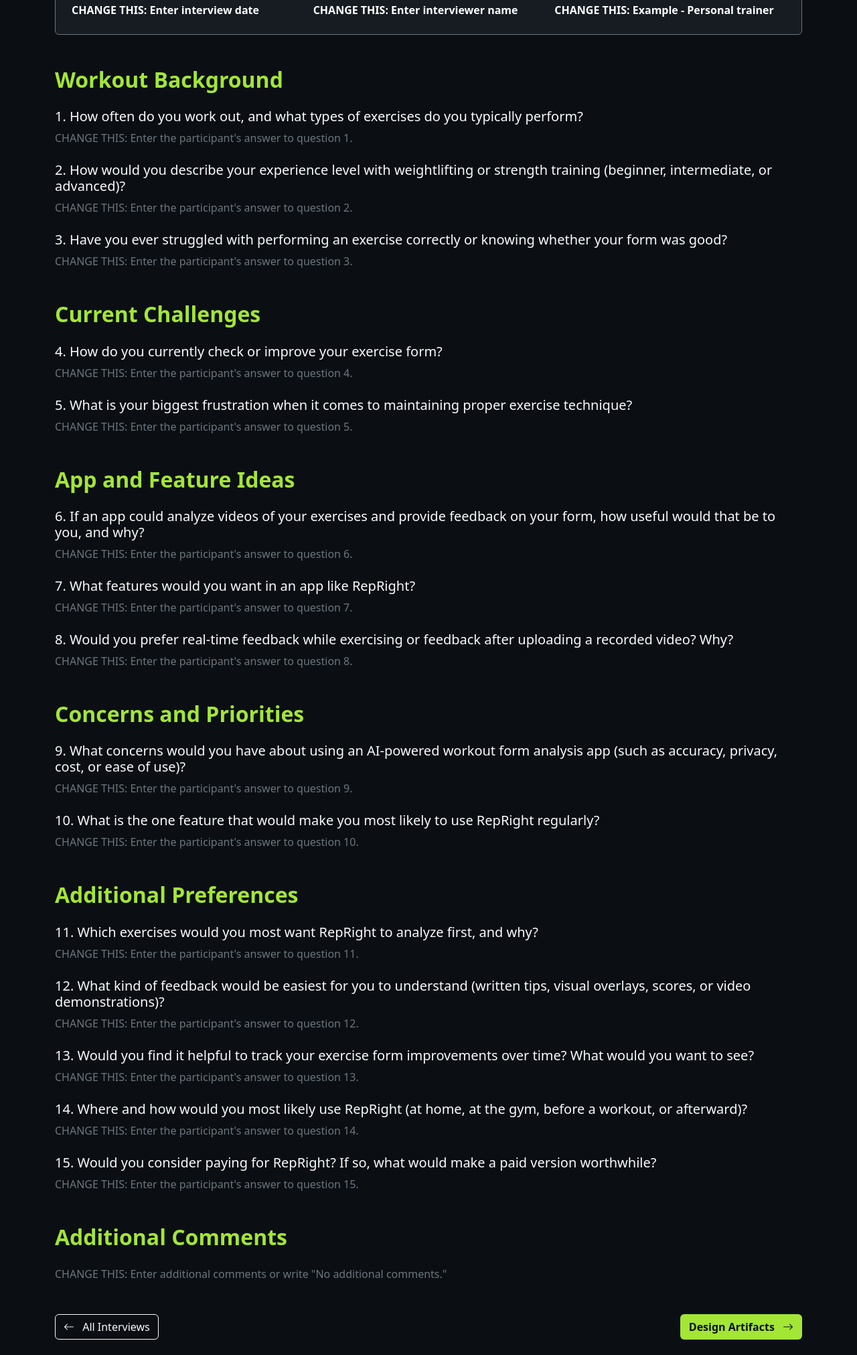
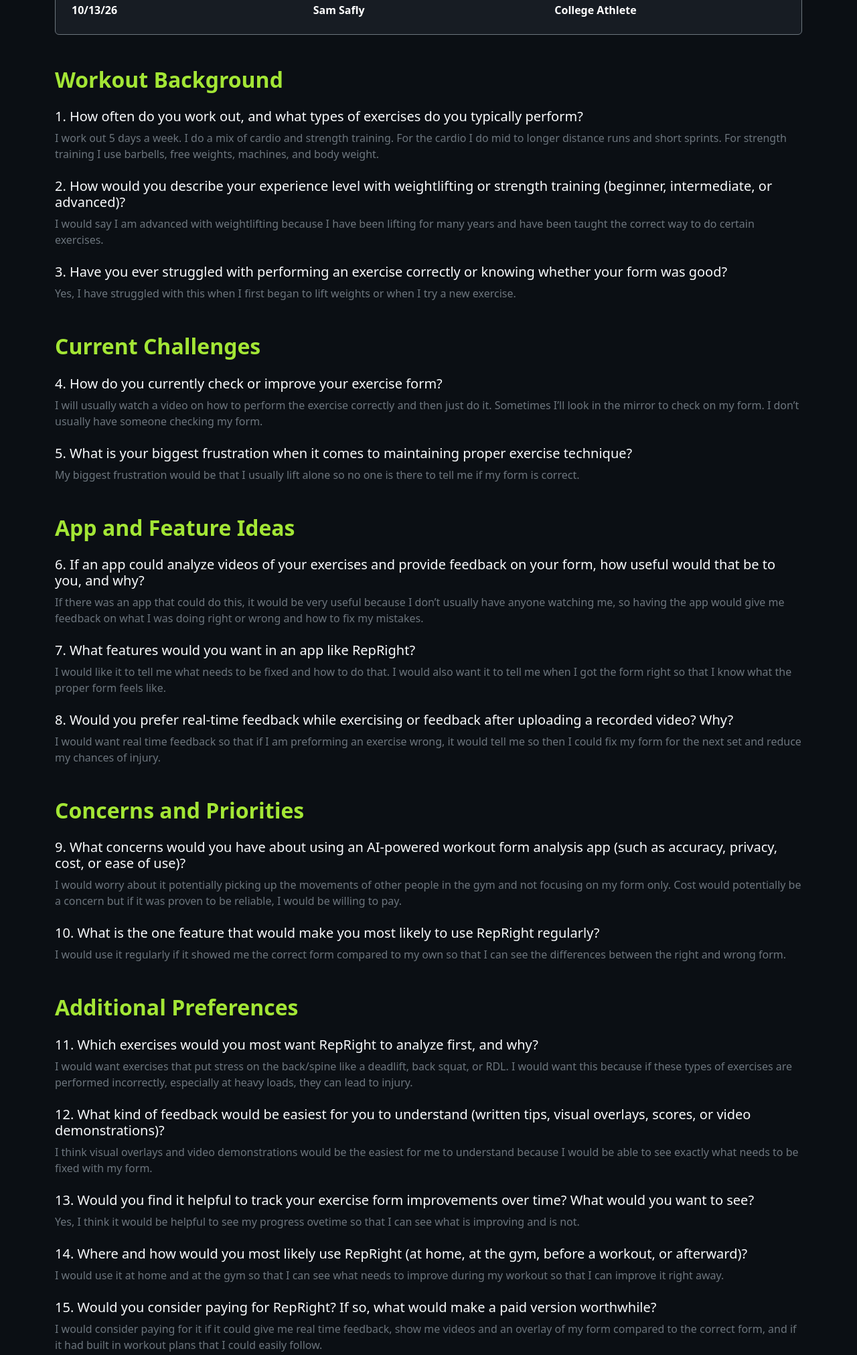
Before and after one commit to tuiordan/BUMS, a plain HTML site: page Website/interviews/interview_6.html in a window 1280 px wide. Shown: the part 420-2443 px from the top of the page at 67% size. Drawn offline with nearby package versions, Linux system fonts and the light colour scheme.

Commit message:
Interview 6 completed

```diff
--- a/Website/interviews/interview_6.html
+++ b/Website/interviews/interview_6.html
@@ -150,7 +150,7 @@
                                 </p>
 
                                 <p class="fw-bold mb-0">
-                                    CHANGE THIS: Enter interview date
+                                    10/13/26
                                 </p>
 
                             </div>
@@ -163,7 +163,7 @@
                                 </p>
 
                                 <p class="fw-bold mb-0">
-                                    CHANGE THIS: Enter interviewer name
+                                    Sam Safly
                                 </p>
 
                             </div>
@@ -176,7 +176,7 @@
                                 </p>
 
                                 <p class="fw-bold mb-0">
-                                    CHANGE THIS: Example - Personal trainer
+                                    College Athlete
                                 </p>
 
                             </div>
@@ -206,7 +206,8 @@
                         </h3>
 
                         <p class="text-secondary">
-                            CHANGE THIS: Enter the participant's answer to question 1.
+                            I work out 5 days a week. I do a mix of cardio and strength training. For the cardio I do mid to longer distance
+                            runs and short sprints. For strength training I use barbells, free weights, machines, and body weight.
                         </p>
 
                     </div>
@@ -221,7 +222,8 @@
                         </h3>
 
                         <p class="text-secondary">
-                            CHANGE THIS: Enter the participant's answer to question 2.
+                            I would say I am advanced with weightlifting because I have been lifting for many years and have been
+                            taught the correct way to do certain exercises.
                         </p>
 
                     </div>
@@ -236,7 +238,7 @@
                         </h3>
 
                         <p class="text-secondary">
-                            CHANGE THIS: Enter the participant's answer to question 3.
+                            Yes, I have struggled with this when I first began to lift weights or when I try a new exercise.
                         </p>
 
                     </div>
@@ -262,7 +264,8 @@
                         </h3>
 
                         <p class="text-secondary">
-                            CHANGE THIS: Enter the participant's answer to question 4.
+                            I will usually watch a video on how to perform the exercise correctly and then just do it.
+                            Sometimes I’ll look in the mirror to check on my form. I don’t usually have someone checking my form.
                         </p>
 
                     </div>
@@ -277,7 +280,7 @@
                         </h3>
 
                         <p class="text-secondary">
-                            CHANGE THIS: Enter the participant's answer to question 5.
+                            My biggest frustration would be that I usually lift alone so no one is there to tell me if my form is correct.
                         </p>
 
                     </div>
@@ -304,7 +307,8 @@
                         </h3>
 
                         <p class="text-secondary">
-                            CHANGE THIS: Enter the participant's answer to question 6.
+                            If there was an app that could do this, it would be very useful because I don’t usually have anyone watching
+                            me, so having the app would give me feedback on what I was doing right or wrong and how to fix my mistakes.
                         </p>
 
                     </div>
@@ -318,7 +322,8 @@
                         </h3>
 
                         <p class="text-secondary">
-                            CHANGE THIS: Enter the participant's answer to question 7.
+                            I would like it to tell me what needs to be fixed and how to do that. I would also want it to tell me when
+                            I got the form right so that I know what the proper form feels like.
                         </p>
 
                     </div>
@@ -333,7 +338,8 @@
                         </h3>
 
                         <p class="text-secondary">
-                            CHANGE THIS: Enter the participant's answer to question 8.
+                            I would want real time feedback so that if I am preforming an exercise wrong,
+                            it would tell me so then I could fix my form for the next set and reduce my chances of injury.
                         </p>
 
                     </div>
@@ -361,7 +367,9 @@
                         </h3>
 
                         <p class="text-secondary">
-                            CHANGE THIS: Enter the participant's answer to question 9.
+                            I would worry about it potentially picking up the movements of other people in the gym and not
+                            focusing on my form only. Cost would potentially be a concern but if it was proven to be reliable,
+                            I would be willing to pay.
                         </p>
 
                     </div>
@@ -375,7 +383,8 @@
                         </h3>
 
                         <p class="text-secondary">
-                            CHANGE THIS: Enter the participant's answer to question 10.
+                            I would use it regularly if it showed me the correct form compared to my own so that I can see the
+                            differences between the right and wrong form.
                         </p>
 
                     </div>
@@ -401,7 +410,9 @@
                         </h3>
 
                         <p class="text-secondary">
-                            CHANGE THIS: Enter the participant's answer to question 11.
+                            I would want exercises that put stress on the back/spine like a deadlift, back squat, or RDL.
+                            I would want this because if these types of exercises are performed incorrectly,
+                            especially at heavy loads, they can lead to injury.
                         </p>
 
                     </div>
@@ -416,7 +427,8 @@
                         </h3>
 
                         <p class="text-secondary">
-                            CHANGE THIS: Enter the participant's answer to question 12.
+                            I think visual overlays and video demonstrations would be the easiest for me to understand because
+                            I would be able to see exactly what needs to be fixed with my form.
                         </p>
 
                     </div>
@@ -431,7 +443,7 @@
                         </h3>
 
                         <p class="text-secondary">
-                            CHANGE THIS: Enter the participant's answer to question 13.
+                            Yes, I think it would be helpful to see my progress ovetime so that I can see what is improving and is not.
                         </p>
 
                     </div>
@@ -446,7 +458,8 @@
                         </h3>
 
                         <p class="text-secondary">
-                            CHANGE THIS: Enter the participant's answer to question 14.
+                            I would use it at home and at the gym so that I can see what needs to improve during
+                            my workout so that I can improve it right away.
                         </p>
 
                     </div>
@@ -461,7 +474,9 @@
                         </h3>
 
                         <p class="text-secondary">
-                            CHANGE THIS: Enter the participant's answer to question 15.
+                            I would consider paying for it if it could give me real time feedback, show me videos and
+                            an overlay of my form compared to the correct form, and if it had built in workout plans
+                            that I could easily follow.
                         </p>
 
                     </div>
@@ -479,8 +494,7 @@
                     </h2>
 
                     <p class="text-secondary">
-                        CHANGE THIS: Enter additional comments or write
-                        "No additional comments."
+                        No additional comments.
                     </p>
 
                 </div>
```
Also changed, not shown: 2 other files.
